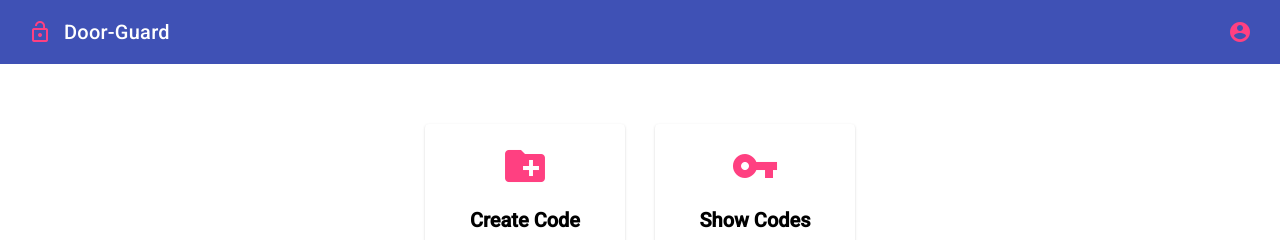
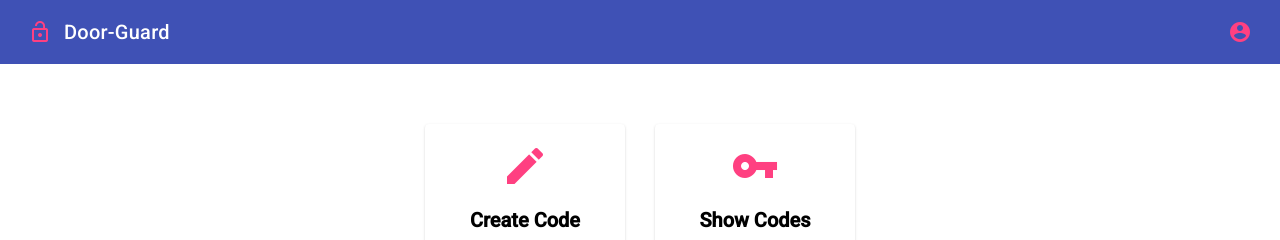
Before and after one commit to makkaroni8/Doorguard_Frontend, an Angular app: page /admin-page in a window 1280 px wide. Shown: the top 240 px of the page. Built offline with nearby package versions, Linux system fonts and the light colour scheme.

Commit message:
added share option

```diff
--- a/src/app/components/admin-page/admin-page.component.html
+++ b/src/app/components/admin-page/admin-page.component.html
@@ -1,6 +1,6 @@
 <div class="cards">
   <mat-card class="create_card" (click)="openPasswordDialog()">
-    <mat-icon class="button_icons" color="accent">create_new_folder</mat-icon>
+    <mat-icon class="button_icons" color="accent">create</mat-icon>
     <mat-card-content class="button_text">Create Code</mat-card-content>
     <mat-card-content class="button_info_text">Erstelle einen<br>neuen Code</mat-card-content>
   </mat-card>
--- a/src/app/generated-password-dialog/generated-password-dialog.component.ts
+++ b/src/app/generated-password-dialog/generated-password-dialog.component.ts
@@ -34,10 +34,12 @@ export class GeneratedPasswordDialogComponent {
 
   sharePassword(): void {
     const password = this.data.password;
+    const shareText = `Hier ist mein aktueller Code: ${password}, den ihr auf der Website xxx.de/opendoor eingeben müsst!`;
+
     if (navigator.share) {
       navigator.share({
         title: 'Share Code',
-        text: `Hier ist mein aktueller Code: ${password}, den ihr auf der Website xxx.de/opendoor eingeben müsst!`,
+        text: shareText,
         url: 'https://example.com/opendoor' // Hier die tatsächliche URL Ihrer Website einfügen
       })
         .then(() => console.log('Code shared successfully'))
@@ -48,4 +50,5 @@ export class GeneratedPasswordDialogComponent {
       });
     }
   }
+
 }
```
